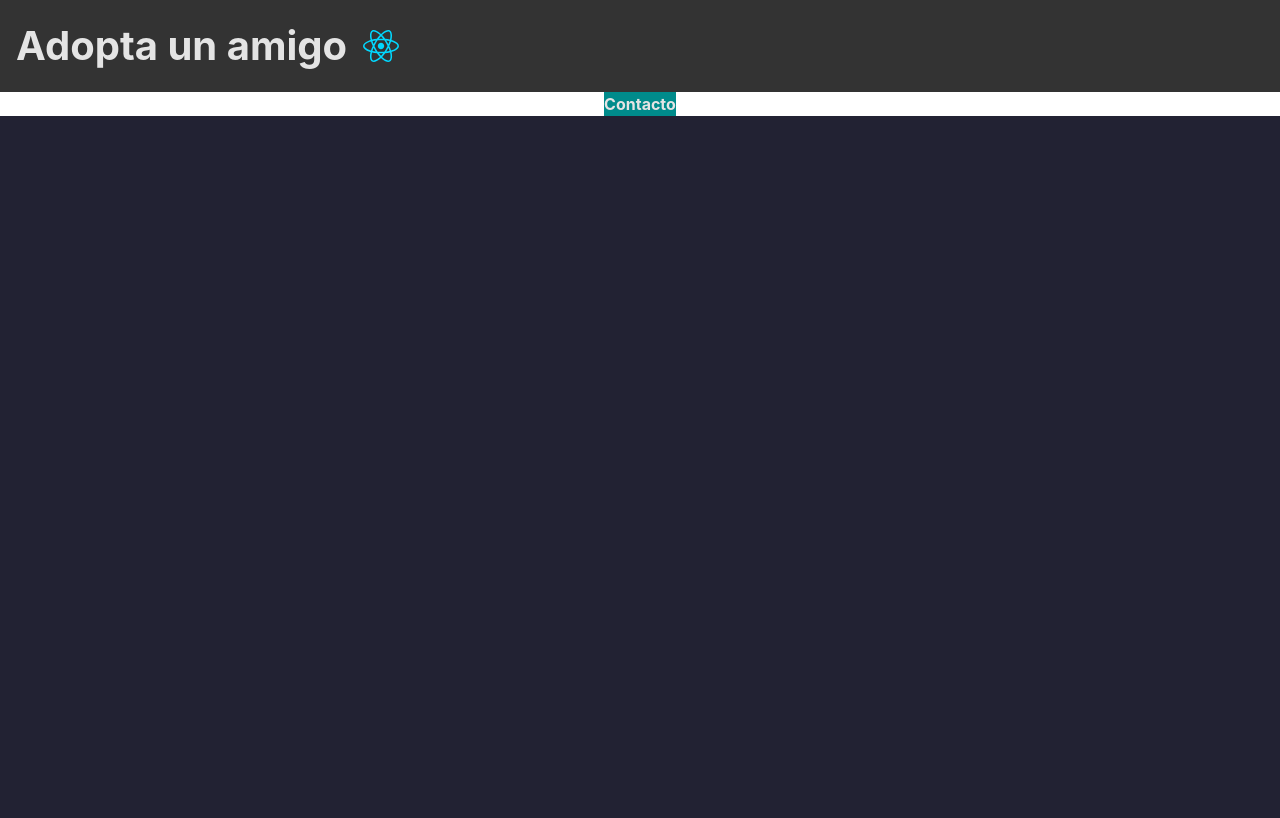
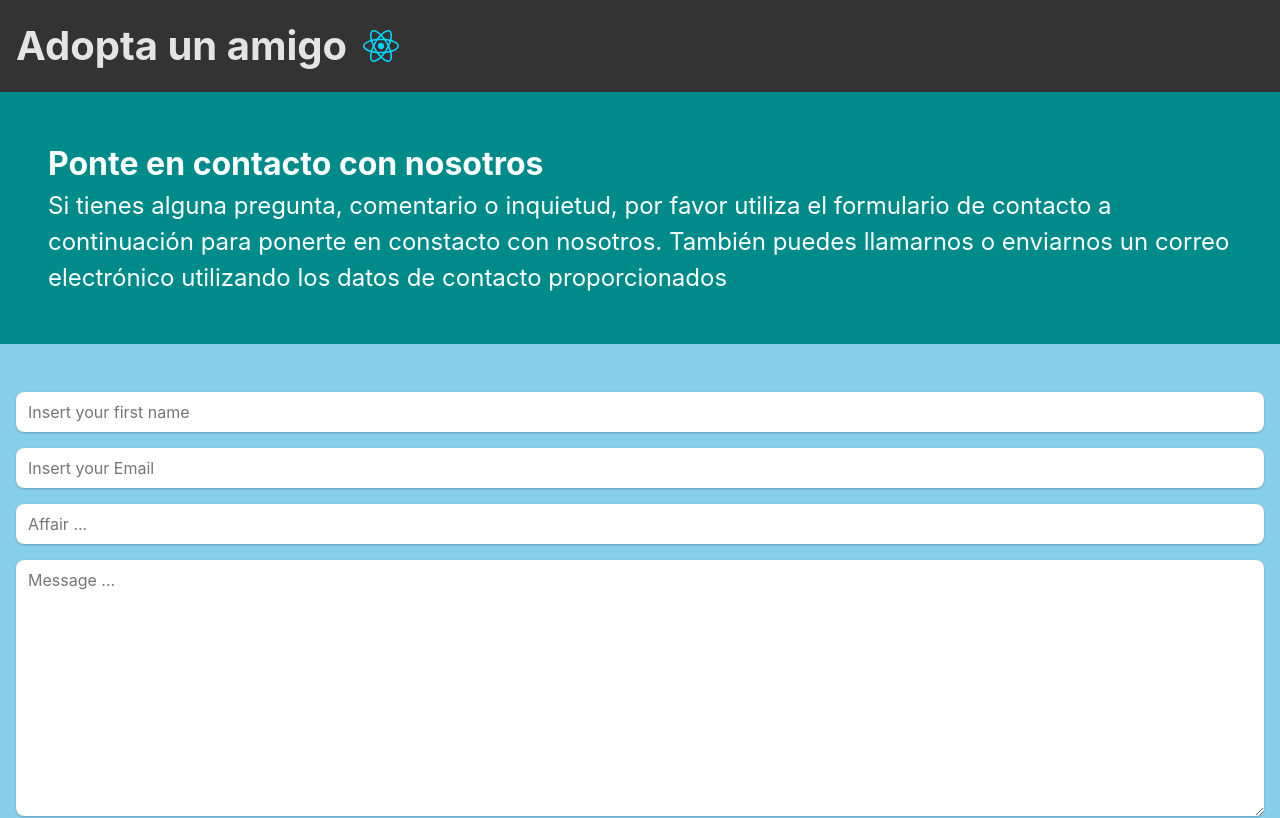
Before and after one commit to JuanDNJ/adopta-un-amigo, a React (Vite) app: page /contact in a window 1280 px wide. Shown: the top 818 px of the page. Built offline with nearby package versions, Linux system fonts and the light colour scheme; no server answers.

Commit message:
CREATE: Formulario contacto

```diff
--- a/src/components/Navigation/index.jsx
+++ b/src/components/Navigation/index.jsx
@@ -3,6 +3,7 @@ import { Link } from 'react-router-dom'
 import { useMenuContext } from '../../contexts/menuContext'
 import { useAuthContext } from '../../contexts/authContext'
 import Userwidtget from '../User/UserWidget'
+
 const Navigation = ({ children }) => {
     const { close } = useMenuContext()
     const { isAuthenticated } = useAuthContext()
--- a/src/routes/publicRoutes/contact/Contact.jsx
+++ b/src/routes/publicRoutes/contact/Contact.jsx
@@ -1,14 +1,38 @@
 import './contacto.css'
 import Contenido from '../../../components/Contenido'
 import Contenedor from '../../../components/Contenedor'
-import Titulo from '../../../components/Titulo'
+import { Link } from 'react-router-dom'
+export default function Contact() {
 
-export default function Contact () {
+  const handlerSubmit = (eve) => {
+    eve.preventDefault()
+    const { email, affair, first_name, message } = eve.target
+    console.log({ email: email.value, affair: affair.value, first_name: first_name.value, message: message.value })
+    alert("Mensaje enviado correctamente")
+  }
+
   return (
     <Contenido bgColor={'white'}>
       <Contenedor>
         <section className="contacto">
-        <Titulo texto="Contacto" lvlOne colorH1="var(--color-secundario)" />
+          <article className="contact-info">
+            <h2>Ponte en contacto con nosotros</h2>
+            <p>
+              Si tienes alguna pregunta, comentario o inquietud,
+              por favor utiliza el formulario de contacto a
+              continuación para ponerte en constacto con nosotros.
+              También puedes llamarnos o enviarnos un correo
+              electrónico utilizando los datos de contacto proporcionados
+            </p>
+          </article>
+          <form id="form-contact" onSubmit={handlerSubmit}>
+            <input type="text" name="first_name" placeholder="Insert your first name" required />
+            <input type="text" name="email" placeholder="Insert your Email" required />
+            <input type="text" name="affair" placeholder="Affair ..." required />
+            <textarea name="message" placeholder="Message ..." rows={10} required></textarea>
+            <button className="btn-send" type="submit">Send message</button>
+          </form>
+          <Link to="/privacy-policy">Privacy Policy</Link>
         </section>
       </Contenedor>
     </Contenido>
--- a/src/routes/publicRoutes/contact/contacto.css
+++ b/src/routes/publicRoutes/contact/contacto.css
@@ -3,3 +3,31 @@
     width: 100%;
     background: darkcyan;
 }
+.contact-info{
+    padding: 3rem ;
+    margin: 0 auto;
+}
+.contact-info > h2{
+    font-size: 2rem;
+    color: white;
+    margin: 0;
+}
+.contact-info > p{
+    font-size: 1.5rem;
+    color: white;
+    margin: 0;
+}
+button.btn-send{
+    width: 10rem;
+}
+button.btn-send:hover{
+    background: var(--color-primario);
+    color: var(--color-secundario);
+}
+form#form-contact{
+    border-radius: 0 ;
+    align-items: flex-end;
+}
+form > input, form > textarea{
+    width: 100%;
+}
```
Lines whose indentation alone changed are shown as unchanged.
